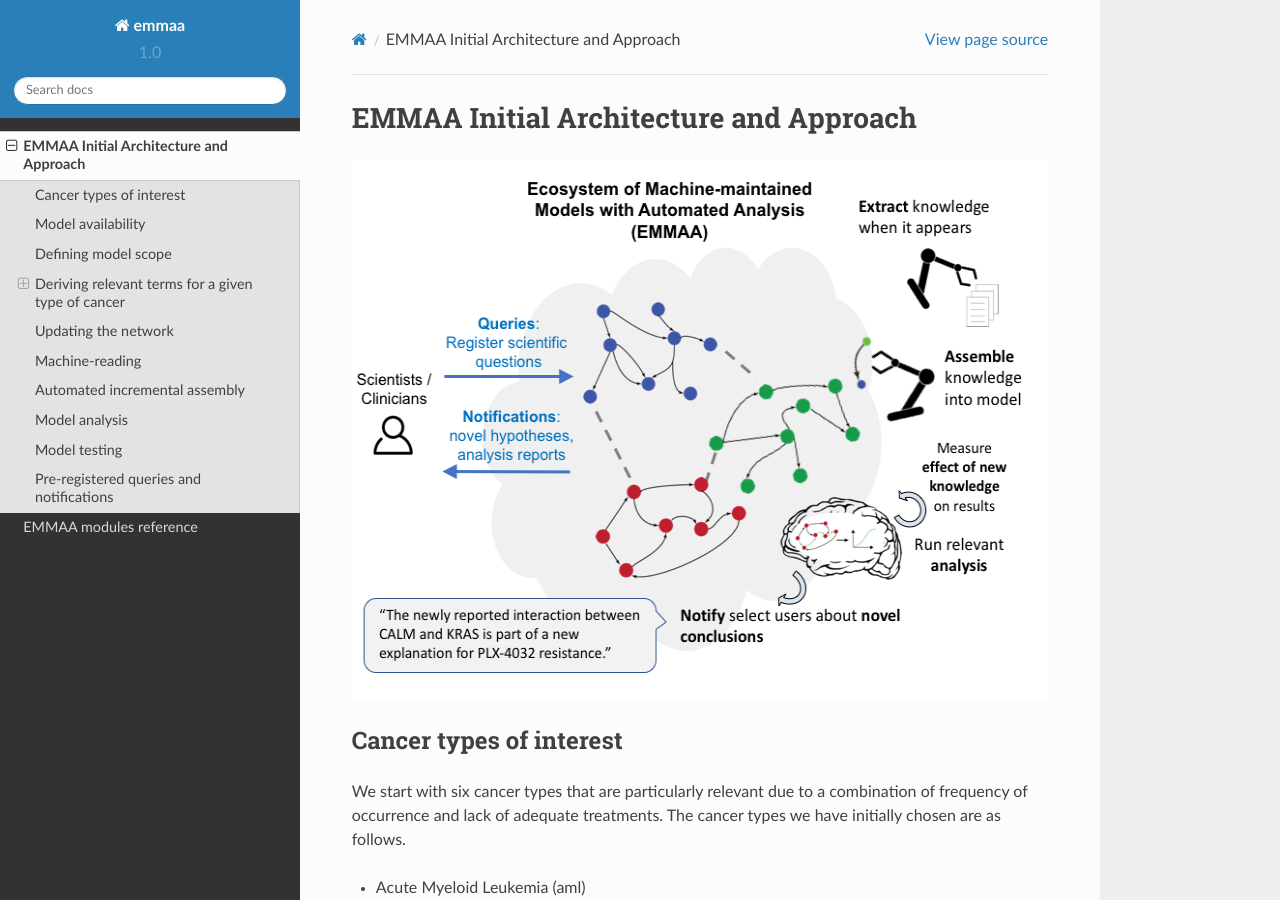
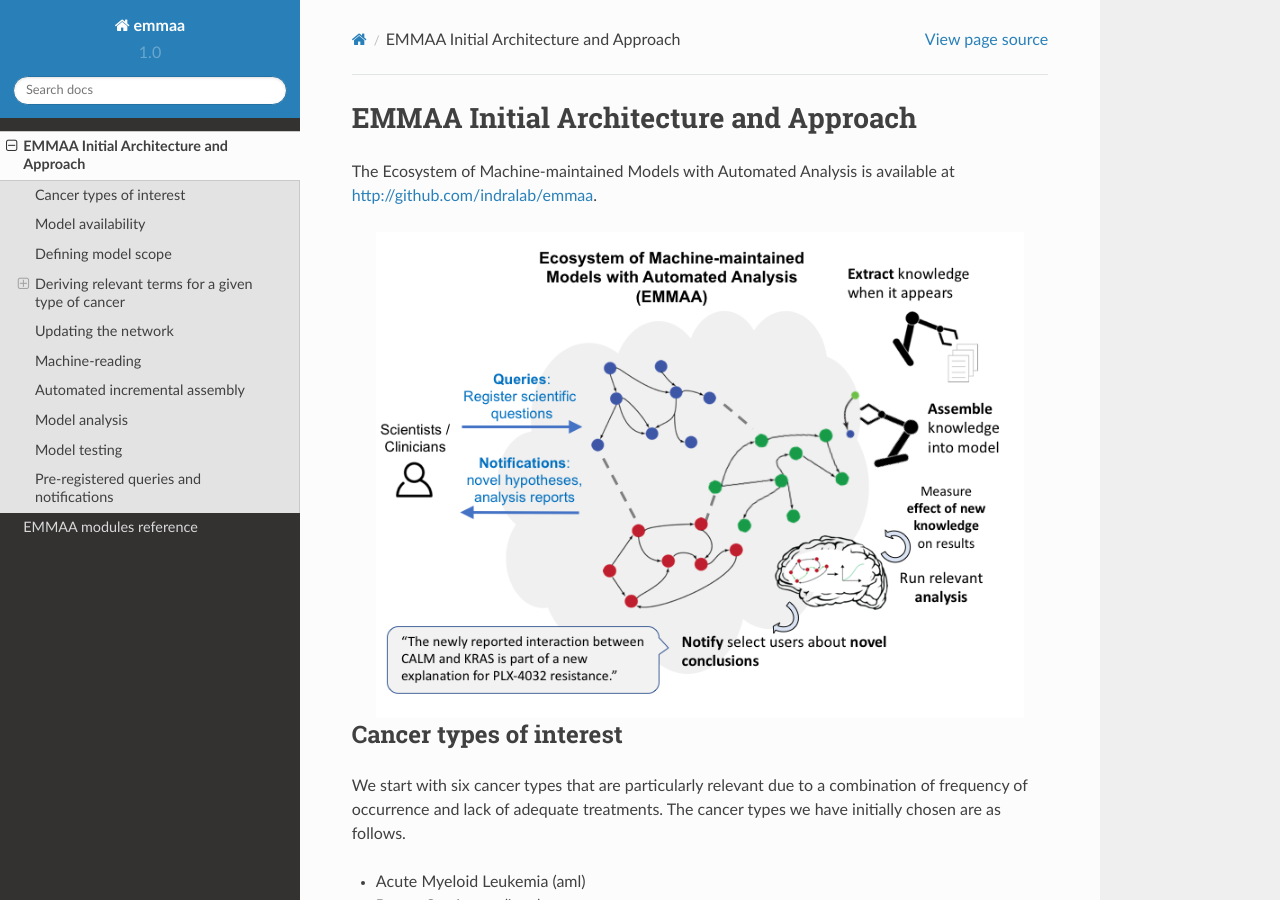
Before and after one commit to gyorilab/emmaa, a Sphinx documentation site: the page built from doc/architecture.rst, in a window 1280 px wide and 900 px high. Built offline with Sphinx 7.4.7 and the Read the Docs theme 2.0.0, drawn with Linux system fonts in a browser that asks for light colours.

Commit message:
Some more additions to docs

```diff
--- a/doc/architecture.rst
+++ b/doc/architecture.rst
@@ -1,9 +1,11 @@
 EMMAA Initial Architecture and Approach
 =======================================
-
+The Ecosystem of Machine-maintained Models with Automated Analysis is
+available at http://github.com/indralab/emmaa.
 
 .. image:: _static/images/emmaa_overview.png
-   :scale: 100 %
+   :scale: 90 %
+   :align: center
 
 
 Cancer types of interest
@@ -261,6 +263,10 @@
 - Comparative intervention properties: e.g., "How is the effect of targeting
   MEK different from targeting PI3K on the activation of ERK by EGF?"
 
+.. image:: _static/images/user_queries_concept.png
+   :scale: 60 %
+   :align: right
+
 Each such property maps onto a specific model analysis task that can be run
 on an EMMAA model, for instance, causal path finding with semantic constraints,
 or dynamical simulations under differential initial conditions.
@@ -270,6 +276,3 @@
 the result of analysis with previous states of the model. If a meaningful
 change occurs, a notification will be generated to the user who registered
 the query.
-
-.. image:: _static/images/user_queries_concept.png
-   :scale: 60 %
```
